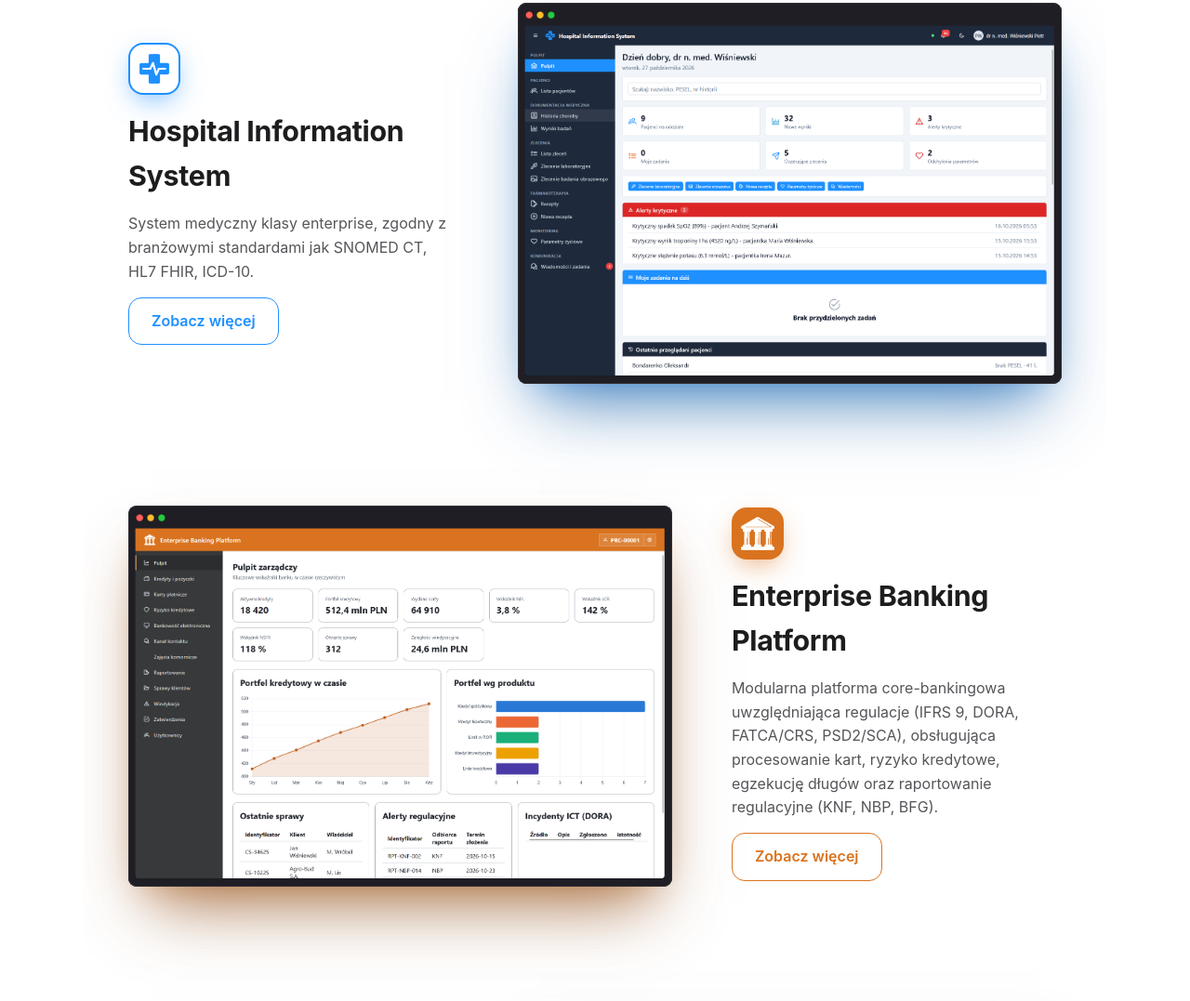
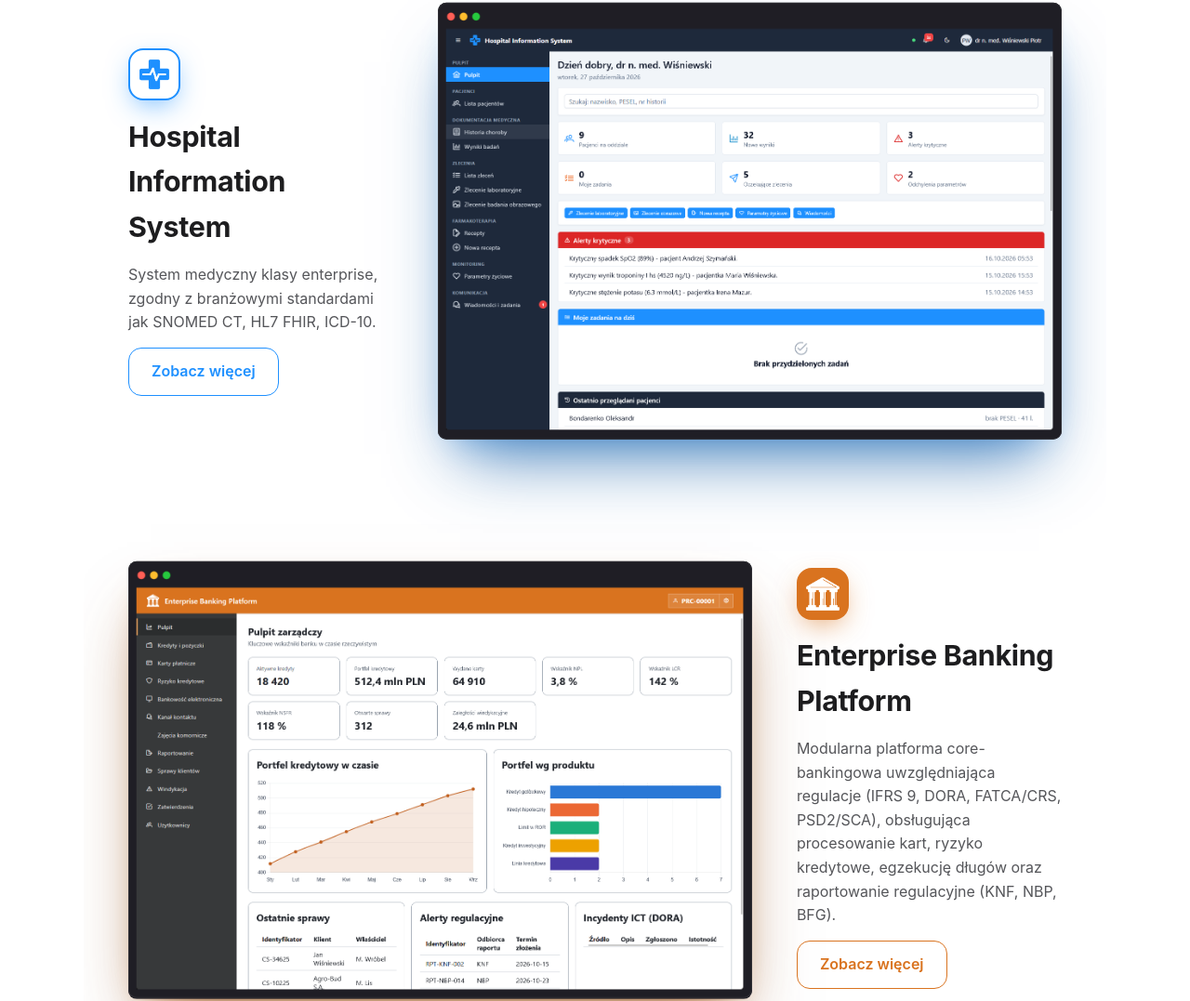
Before and after one commit to RobertNeat/RobertNeat.github.io, a plain HTML site: page index.html in a window 1280 px wide. Shown: the part 1256-2333 px from the top of the page at 93% size. Drawn offline with Linux system fonts and the light colour scheme.

Commit message:
optimize project image sizes

```diff
--- a/css/style.css
+++ b/css/style.css
@@ -303,13 +303,13 @@ section {
 .project-feature {
   --accent: var(--color-primary);
   display: grid;
-  grid-template-columns: minmax(260px, 0.85fr) minmax(0, 1.4fr);
+  grid-template-columns: minmax(230px, 0.68fr) minmax(0, 1.6fr);
   align-items: center;
-  gap: clamp(2rem, 5vw, 4rem);
+  gap: clamp(1.5rem, 4vw, 3rem);
 }
 
 .project-feature:nth-child(even) {
-  grid-template-columns: minmax(0, 1.4fr) minmax(260px, 0.85fr);
+  grid-template-columns: minmax(0, 1.6fr) minmax(230px, 0.68fr);
 }
 
 .project-feature:nth-child(even) .project-feature-info {
@@ -358,7 +358,7 @@ section {
 
 .project-feature-info p {
   color: var(--color-text-muted);
-  max-width: 46ch;
+  max-width: 34ch;
 }
 
 .project-feature-info .btn-secondary {
```
